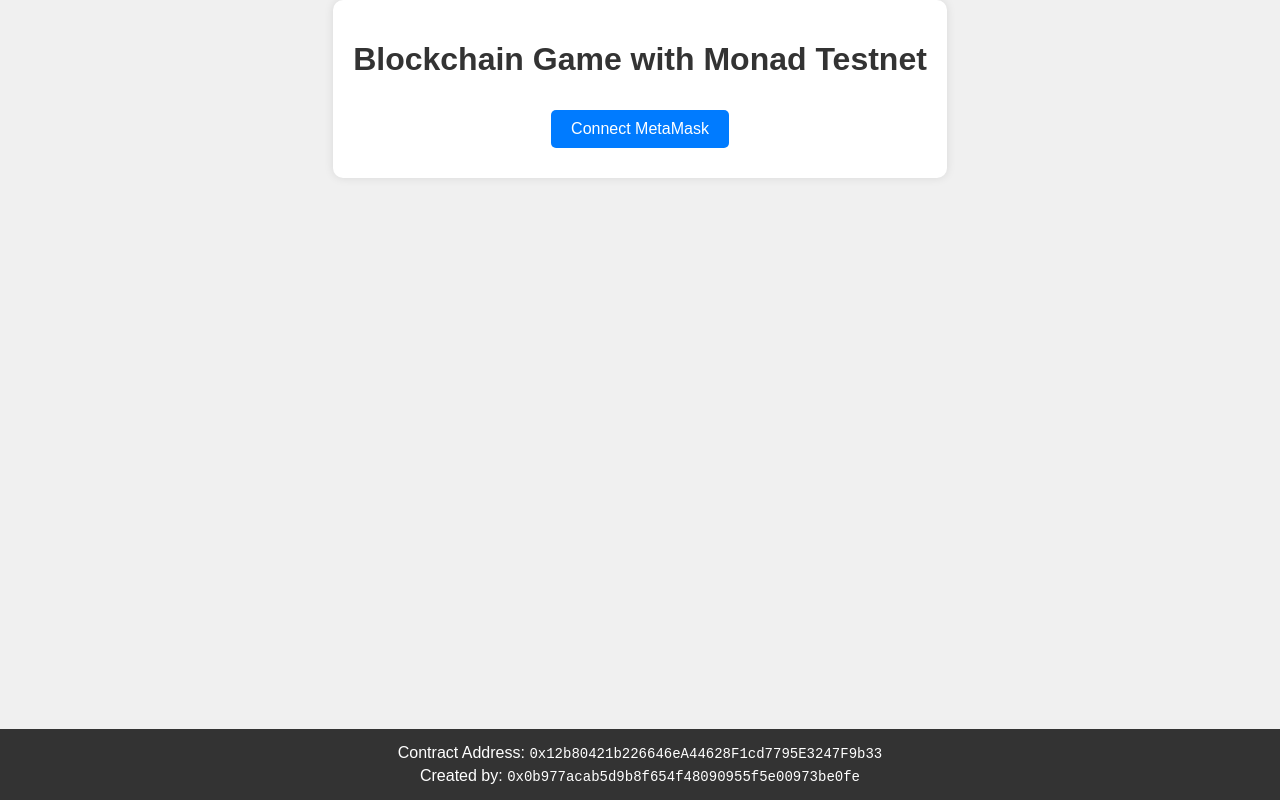
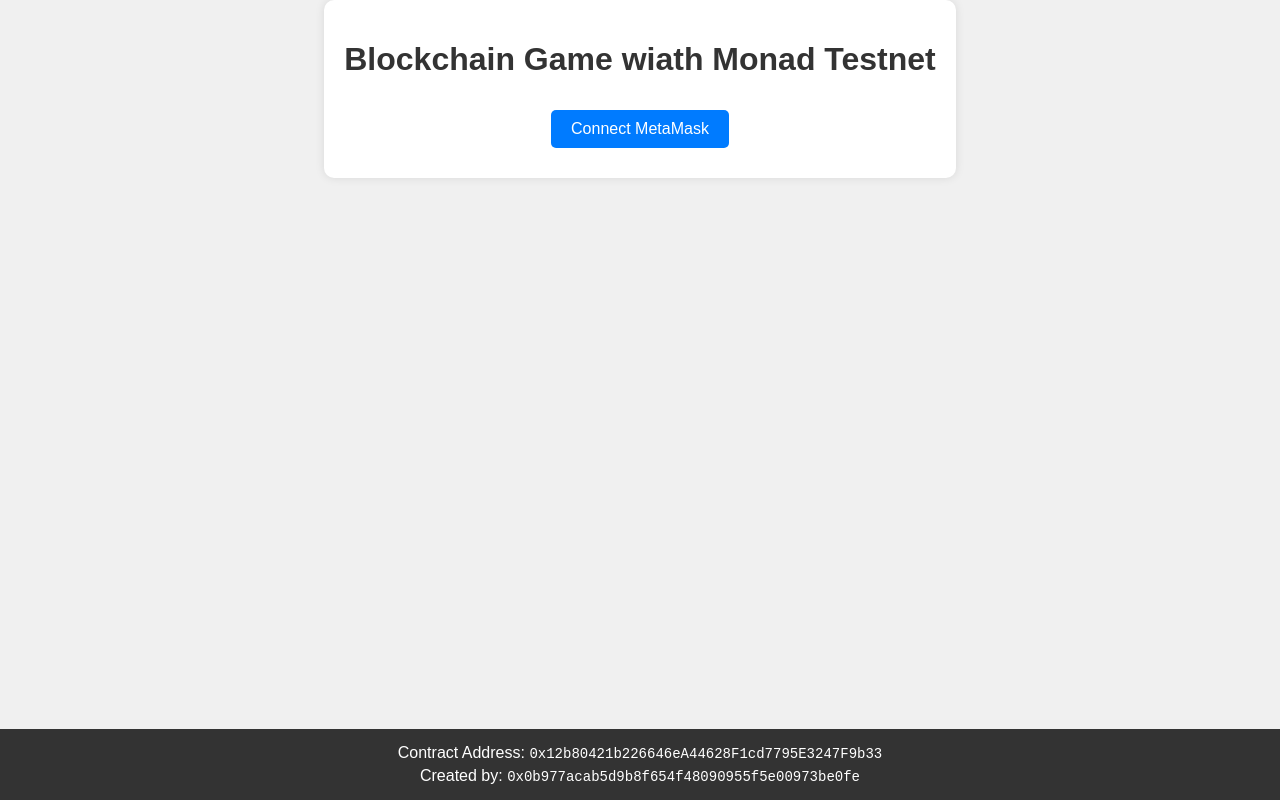
Before and after one commit to BluOwn/monadgame, a website: page index.html in a window 1280 px wide. Drawn offline with Linux system fonts and the light colour scheme.

Commit message:
Update index.html

```diff
--- a/index.html
+++ b/index.html
@@ -8,7 +8,7 @@
 </head>
 <body>
     <div class="container">
-        <h1>Blockchain Game with Monad Testnet</h1>
+        <h1>Blockchain Game wiath Monad Testnet</h1>
         <button id="connectButton">Connect MetaMask</button>
         <div id="walletInfo" class="hidden">
             <p>Wallet Address: <span id="walletAddress"></span></p>
```
